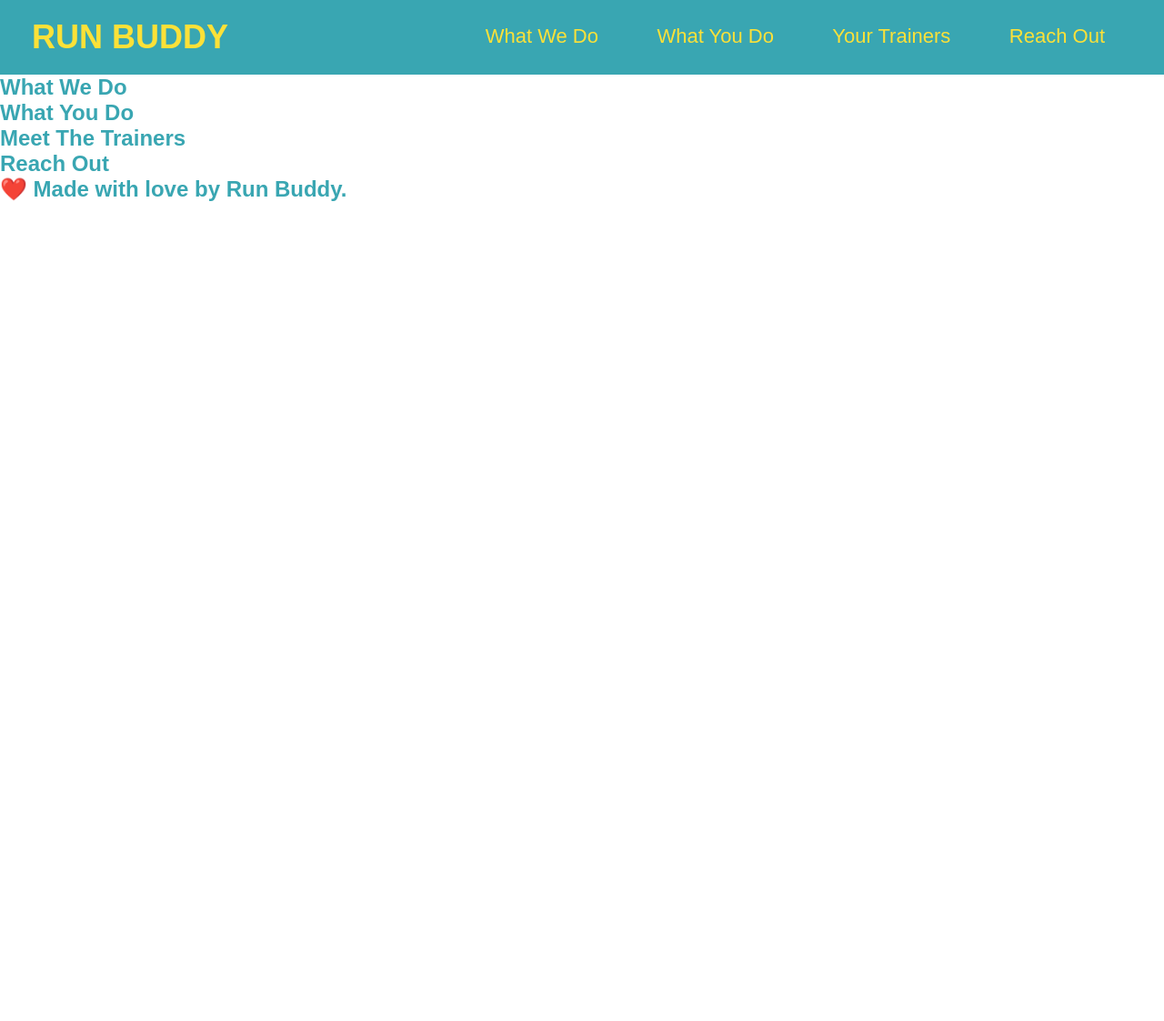
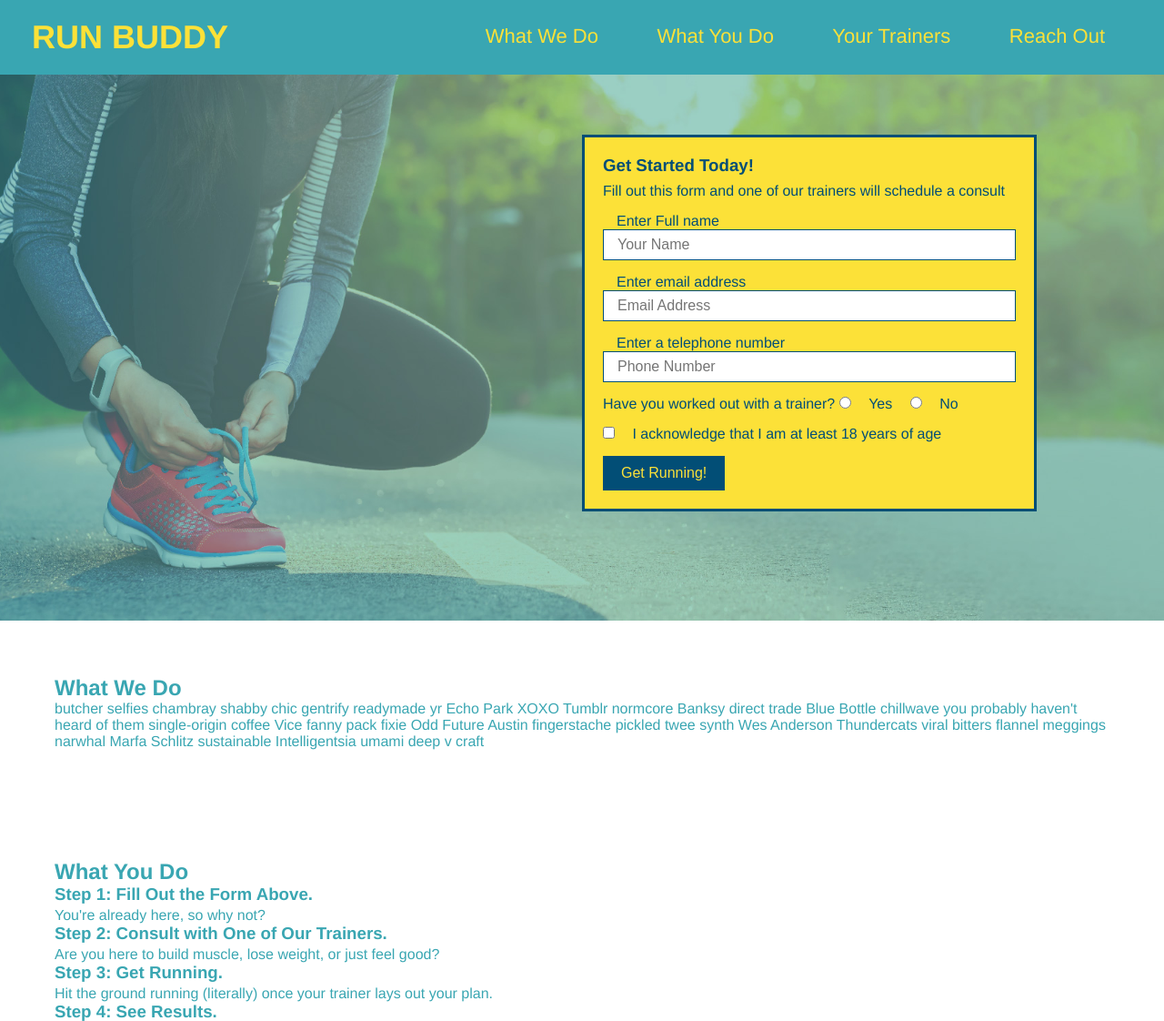
Before and after one commit to fpierreRun/run-buddy, a plain HTML site: page index.html in a window 1280 px wide. Shown: the top 1122 px of the page at 91% size. Before the commit the page ends 800 px from the top, so only its background shows below. Drawn offline with Linux system fonts and the light colour scheme; files whose address does not match are found by name.

```diff
--- a/assets/css/style.css
+++ b/assets/css/style.css
@@ -1,46 +1,118 @@
 * {
-    margin:0;
-    Padding: 0;
+    margin: 0;
+    padding: 0;
+    box-sizing: border-box;
   }
 
   body {
     /* more on this crazy alphanumerical value in a minute! */
     color: #39a6b2;
-    font-family: Arial, Helvetica, sans-serif;
+    font-family: Helvetica, Arial, sans-serif;
   }
 
-/*apply  styles to <header> */
+  /* apply styles to <header> */
   header {
     padding: 20px 35px;
     background-color: #39a6b2;
   }
+
   header h1 {
     font-weight: bold;
     font-size: 36px;
     color: #fce138;
     margin: 0;
+    display: inline;
   }
-
   header a {
     text-decoration: none;
     color: #fce138;
   }
+
   header nav {
     float: right;
     margin: 7px 0;
   }
+
   header nav ul li {
     display: inline;
   }
+
   header nav ul li a {
     margin: 0 30px;
     font-weight: lighter;
-    font-size: 22px
+    font-size: 22px;
   }
-header h1 {
-    font-weight: bold;
-    font-size: 36px;
-    color:#fce138;
+
+  footer {
+    background: #fce138;
+    width: 100%;
+    padding: 40px 35px;
+  }
+
+  footer h2 {
+    display: inline;
+    color: #024e76;
+    font-size: 30px;
     margin: 0;
-    display: inline;
   }
+
+  footer div {
+    float: right;
+    line-height: 1.5;
+    text-align: right;
+  }
+
+  footer a {
+    color: #024e76;
+  }
+
+  /* Hero Style Start */
+  .hero {
+    background-image: url("/Users/Persona/Desktop/Projects/run-buddy/assets/images/hero-bg.jpeg");
+    height: 600px;
+    background-size: cover;
+    background-position: center;
+    position: relative;
+  }
+  .hero-form {
+    background-color: #fce138;
+    color: #024e76;
+    padding: 20px;
+    width: 500px;
+    border: solid 3px #024e76;
+    position: absolute;
+    bottom: 120px;
+    right: 140px;
+
+  }
+  section {
+    padding: 60px;
+    ;
+  }
+  div h3 {
+    margin: 0px;
+    height: 25px;
+  }
+  .hero-form p {
+    margin: 5px 0 15px 0;
+  }
+  .form-input {
+    border: 1px solid #024e76;
+    display: block;
+    padding: 7px 15px;
+    font-size: 16px;
+    color:#024e76;
+    width: 100%;
+    margin-bottom: 15px;
+  }
+  .hero-form label {
+    margin: 0 15px;
+  }
+  button {
+    background-color: #024e76;
+    color: #fce138;
+    padding: 10px 20px;
+    font-size: 16px;
+    border: none;
+  }
+  /* Hero Style End */
--- a/index.html
+++ b/index.html
@@ -33,22 +33,78 @@
         </header>
 
         <!-- hero/jumbotron-->
-        <section>
+        <section class="hero">
+            <div class="hero-form">
+                <h3>Get Started Today!</h3>
+                <p>Fill out this form and one of our trainers will schedule a consult</p>
+        <!-- Add form element -->
+            <form>
+                <label for="name">Enter Full name</label>
+                <input class="form-input" type="text" placeholder="Your Name" name="name" id="name" />
 
+                <label for="email">Enter email address</label>
+                <input class="form-input" type="email" placeholder="Email Address" name="email" id="email" />
+
+                <label for="phone">Enter a telephone number </label>
+                <input class="form-input" type="tel" placeholder="Phone Number" name="phone" id="phone" />
+                <p>
+                    Have you worked out with a trainer?
+                    <input type="radio" name="trainer-confirm" id="trainer-yes" />
+                    <label for="trainer-yes">Yes</label>
+                    <input type="radio" name="trainer-confirm" id="trainer-no" />
+                    <label for="trainer-no">No</label>
+                </p>
+
+                <p>
+
+                    <input type="checkbox" name="age-confirm" id="checkbox">
+                    <label for="checkbox">
+                        I acknowledge that I am at least 18 years of age
+                    </label>
+                </p>
+                <button type="submit">Get Running!</button>
+            </form>
+            </div>
         </section>
 
         <!--"what we do" section-->
-        <section>
+        <section id="#what-we-do">
             <h2>What We Do</h2>
+            <p>
+                butcher selfies chambray shabby chic gentrify readymade yr Echo Park XOXO Tumblr normcore Banksy direct trade Blue Bottle chillwave you probably haven't heard of them single-origin coffee Vice fanny pack fixie Odd Future Austin fingerstache pickled twee synth Wes Anderson Thundercats viral bitters flannel meggings narwhal Marfa Schlitz sustainable Intelligentsia umami deep v craft
+              </p>
+        </section>
 
         <!-- "what you do" section-->
-        <section>
+        <section id="#what-you-do">
             <h2>What You Do</h2>
+            <div>
+                <h3>Step 1: Fill Out the Form Above.</h3>
+                <p>You're already here, so why not?</p>
+              </div>
+
+              <div>
+                <h3>Step 2: Consult with One of Our Trainers.</h3>
+                <p>Are you here to build muscle, lose weight, or just feel good?</p>
+              </div>
+
+              <div>
+                <h3>Step 3: Get Running.</h3>
+                <p>Hit the ground running (literally) once your trainer lays out your plan.</p>
+              </div>
+
+              <div>
+                <h3>Step 4: See Results.</h3>
+                <p>Bi-weekly checkins with your trainer will keep you focused</p>
+              </div>
         </section>
 
         <!--Meet theTrainers-->
         <section>
             <h2>Meet The Trainers</h2>
+            <p>
+
+            </p>
         </section>
         <!-- "reach out" secrtion -->
         <section>
@@ -57,6 +113,10 @@
         <!-- footer -->
         <footer>
             <h2>❤️ Made with love by Run Buddy.</h2>
+            <div>
+                <a href="#">Read Our Privacy Policy</a><br />35px
+                &copy; 2019 Run Buddy, Inc.
+            </div>
         </footer>
     </Body>
 
```
Also changed, not shown: assets/images/hero-bg.jpeg (added). Lines whose indentation alone changed are shown as unchanged.
